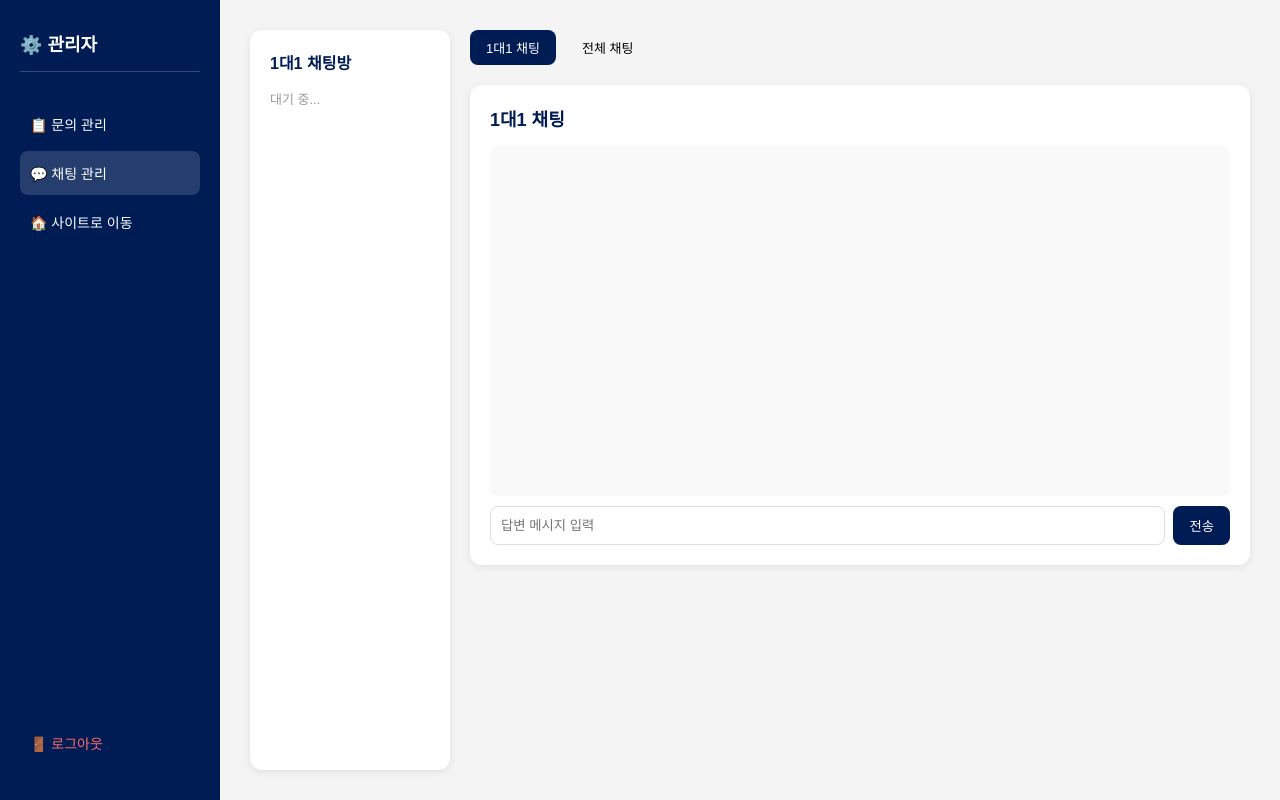
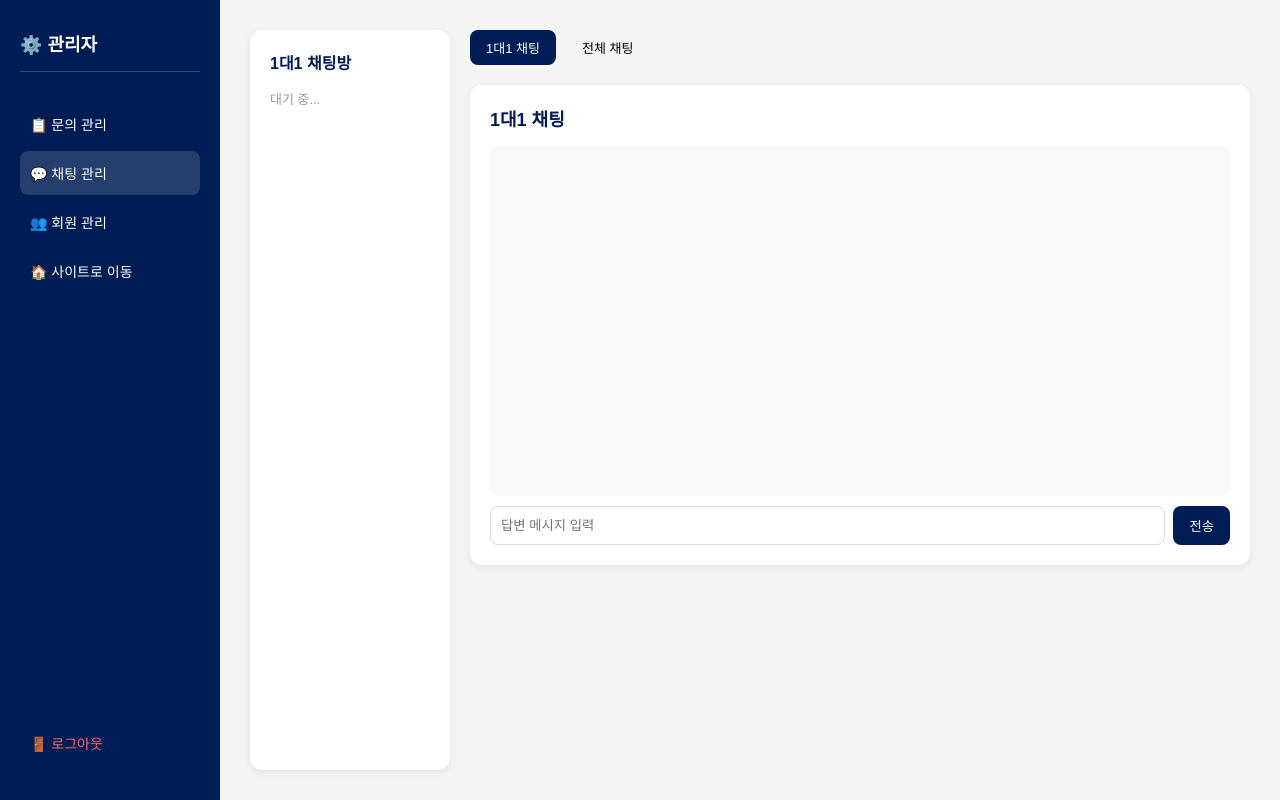
Before and after one commit to leeminhyeong911/supida, a website: page src/admin_chat.html in a window 1280 px wide. Drawn offline with nearby package versions, Linux system fonts and the light colour scheme; no server answers.

```diff
--- a/src/admin_chat.html
+++ b/src/admin_chat.html
@@ -38,6 +38,7 @@
     <h2>⚙️ 관리자</h2>
     <a href="/admin">📋 문의 관리</a>
     <a href="/admin/chat" class="active">💬 채팅 관리</a>
+    <a href="/admin/users">👥 회원 관리</a>
     <a href="/">🏠 사이트로 이동</a>
     <a href="#" onclick="logoutUser()" class="logout">🚪 로그아웃</a>
   </div>
```
